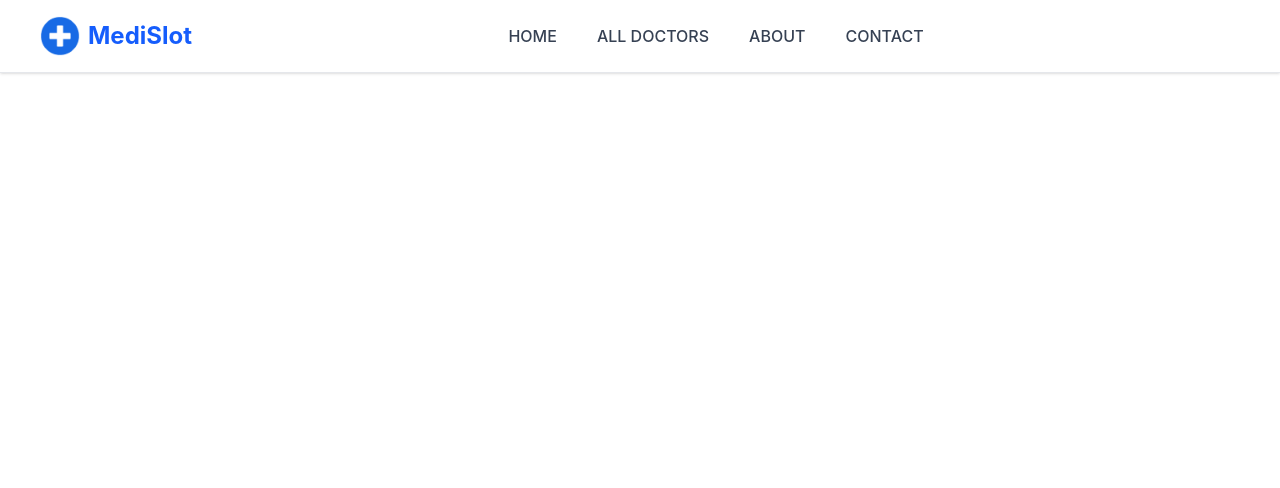
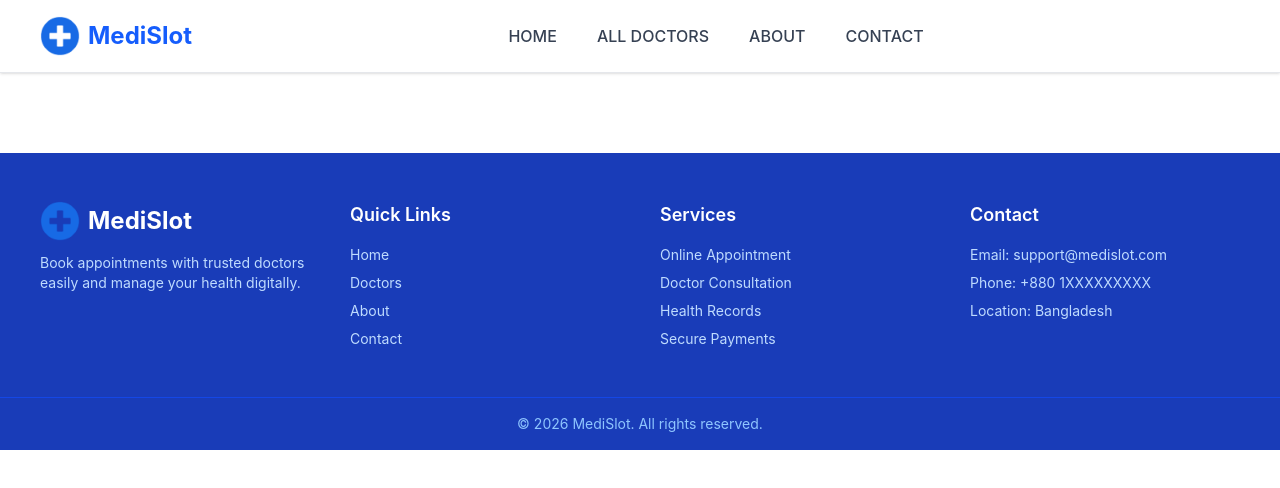
Before and after one commit to mowlyray/MediSlot, a React (Vite) app: page /appointment/1 in a window 1280 px wide. Shown: the top 488 px of the page. Built offline with nearby package versions, Linux system fonts and the light colour scheme.

Commit message:
create Footer.jsx

```diff
--- a/src/App.jsx
+++ b/src/App.jsx
@@ -10,6 +10,7 @@
 import MyAppointments from './pages/patient/MyAppointments'
 import Appointment from './pages/patient/Appointment'
 import Navbar from './components/Navbar'
+import Footer from './components/Footer'
 
 const App = () => {
   return (
@@ -28,6 +29,7 @@
         <Route path='/my-appointments' element={<MyAppointments />} />
         <Route path='/appointment/:docId' element={<Appointment />} />
       </Routes>
+      <Footer/>
     </div>
   )
 }
--- /dev/null
+++ b/src/components/Footer.jsx
@@ -0,0 +1,79 @@
+import { NavLink } from "react-router-dom";
+import logoimage from "../assets/logo.png";
+
+function Footer() {
+  return (
+    <footer className="bg-blue-800 text-white mt-20">
+      <div className="max-w-7xl mx-auto px-6 md:px-10 py-12 grid grid-cols-1 md:grid-cols-4 gap-10">
+        {/* Brand */}
+        <div>
+          <div className="flex items-center gap-2">
+            <img className="w-10 " src={logoimage} alt="logo" />
+
+            <h2 className="text-2xl font-bold text-white">MediSlot</h2>
+          </div>
+
+          <p className="mt-3 text-sm text-blue-200">
+            Book appointments with trusted doctors easily and manage your health
+            digitally.
+          </p>
+        </div>
+
+        {/* Quick Links */}
+        <div>
+          <h3 className="text-lg font-semibold mb-4">Quick Links</h3>
+          <ul className="space-y-2 text-blue-200 text-sm">
+            <li>
+              <NavLink to="/" className="hover:text-white transition">
+                Home
+              </NavLink>
+            </li>
+            <li>
+              <NavLink to="/doctors" className="hover:text-white transition">
+                Doctors
+              </NavLink>
+            </li>
+            <li>
+              <NavLink to="/about" className="hover:text-white transition">
+                About
+              </NavLink>
+            </li>
+            <li>
+              <NavLink to="/contact" className="hover:text-white transition">
+                Contact
+              </NavLink>
+            </li>
+          </ul>
+        </div>
+
+        {/* Services */}
+        <div>
+          <h3 className="text-lg font-semibold mb-4">Services</h3>
+          <ul className="space-y-2 text-blue-200 text-sm">
+            <li>Online Appointment</li>
+            <li>Doctor Consultation</li>
+            <li>Health Records</li>
+            <li>Secure Payments</li>
+          </ul>
+        </div>
+
+        {/* Contact */}
+        <div>
+          <h3 className="text-lg font-semibold mb-4">Contact</h3>
+          <ul className="space-y-2 text-blue-200 text-sm">
+            <li>Email: support@medislot.com</li>
+            <li>Phone: +880 1XXXXXXXXX</li>
+            <li>Location: Bangladesh</li>
+          </ul>
+        </div>
+      </div>
+
+      {/* Bottom Bar */}
+      <div className="border-t border-blue-700 py-4 text-center text-blue-300 text-sm">
+        © {new Date().getFullYear()} MediSlot. All rights reserved.
+      </div>
+    </footer>
+  );
+}
+
+export default Footer;
```
